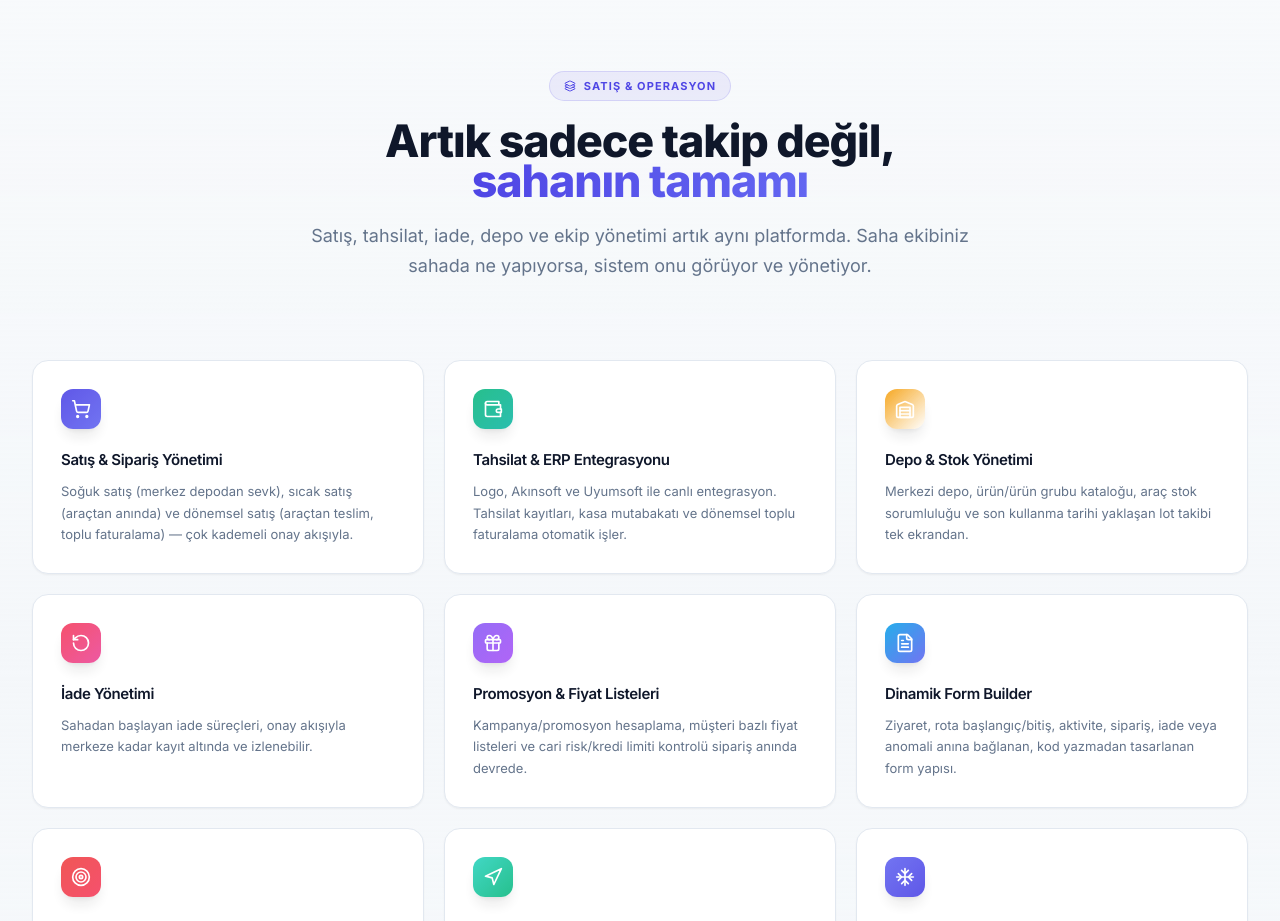
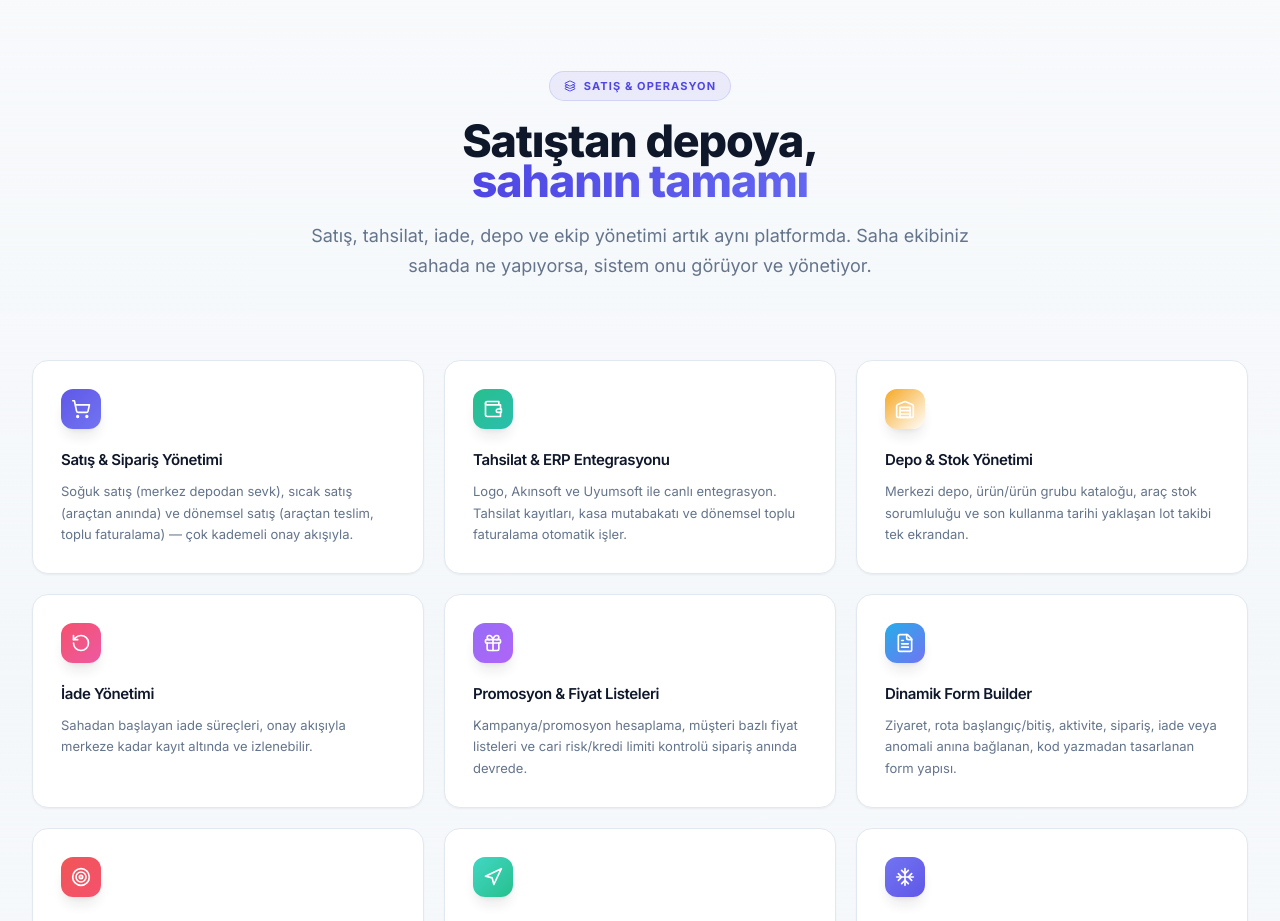
Before and after one commit to ylmzMehmet/sahatakip-landing, a React (Vite) app: page / in a window 1280 px wide. Shown: the part 2940-3861 px from the top of the page. Built offline with nearby package versions, Linux system fonts and the light colour scheme; the HTML template or start-up script is replaced by a standard one.

Commit message:
Sales Ops başlığını güncelle: Satıştan depoya, sahanın tamamı

```diff
--- a/src/components/SalesOps.tsx
+++ b/src/components/SalesOps.tsx
@@ -85,7 +85,7 @@ export default function SalesOps() {
             Satış & Operasyon
           </div>
           <h2 className="text-3xl md:text-4xl lg:text-[2.8rem] font-extrabold tracking-tight mb-5 leading-tight">
-            Artık sadece takip değil,
+            Satıştan depoya,
             <br className="hidden sm:block" />
             <span className="text-transparent bg-clip-text bg-gradient-to-r from-brand to-brand-light">
               sahanın tamamı
```
